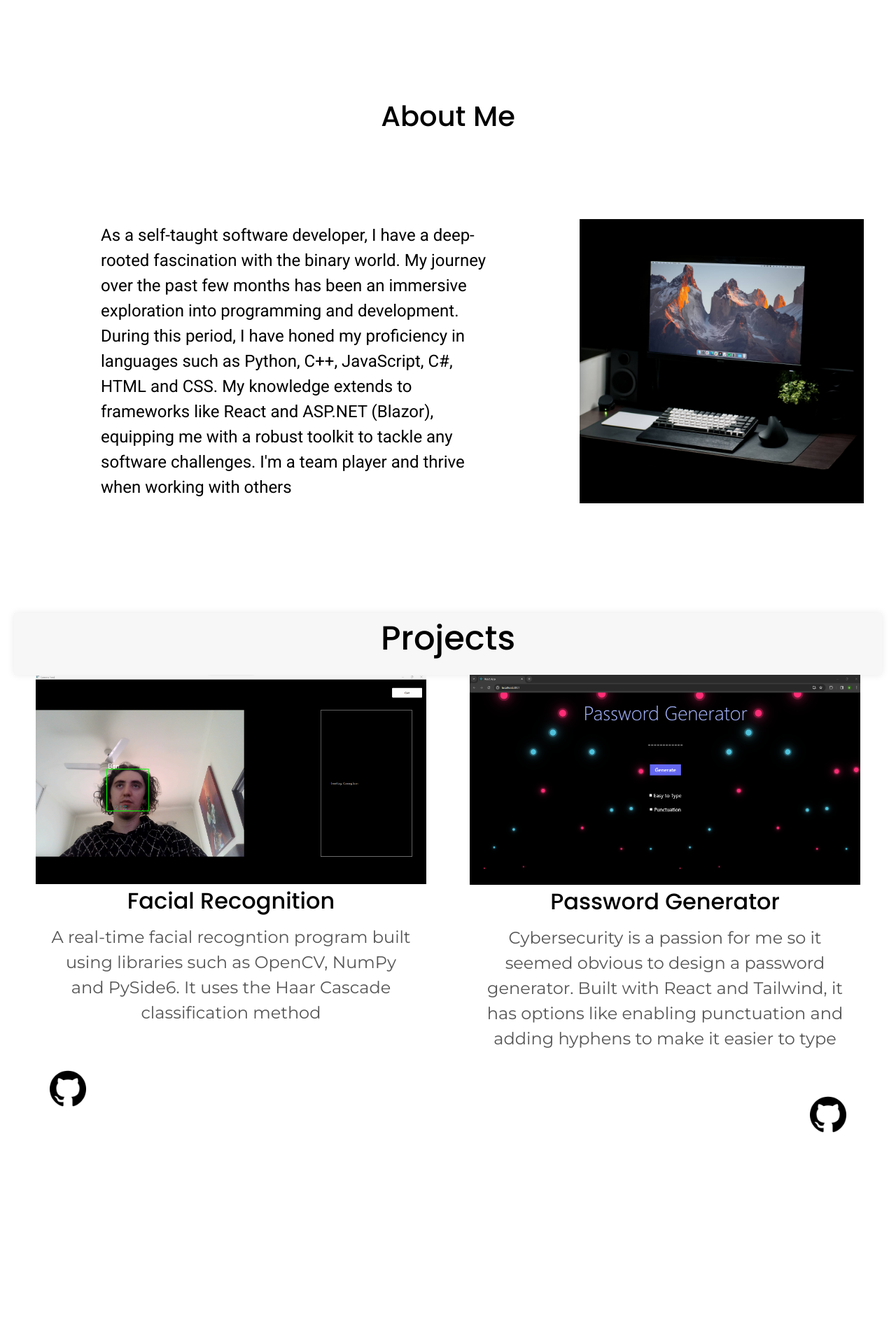
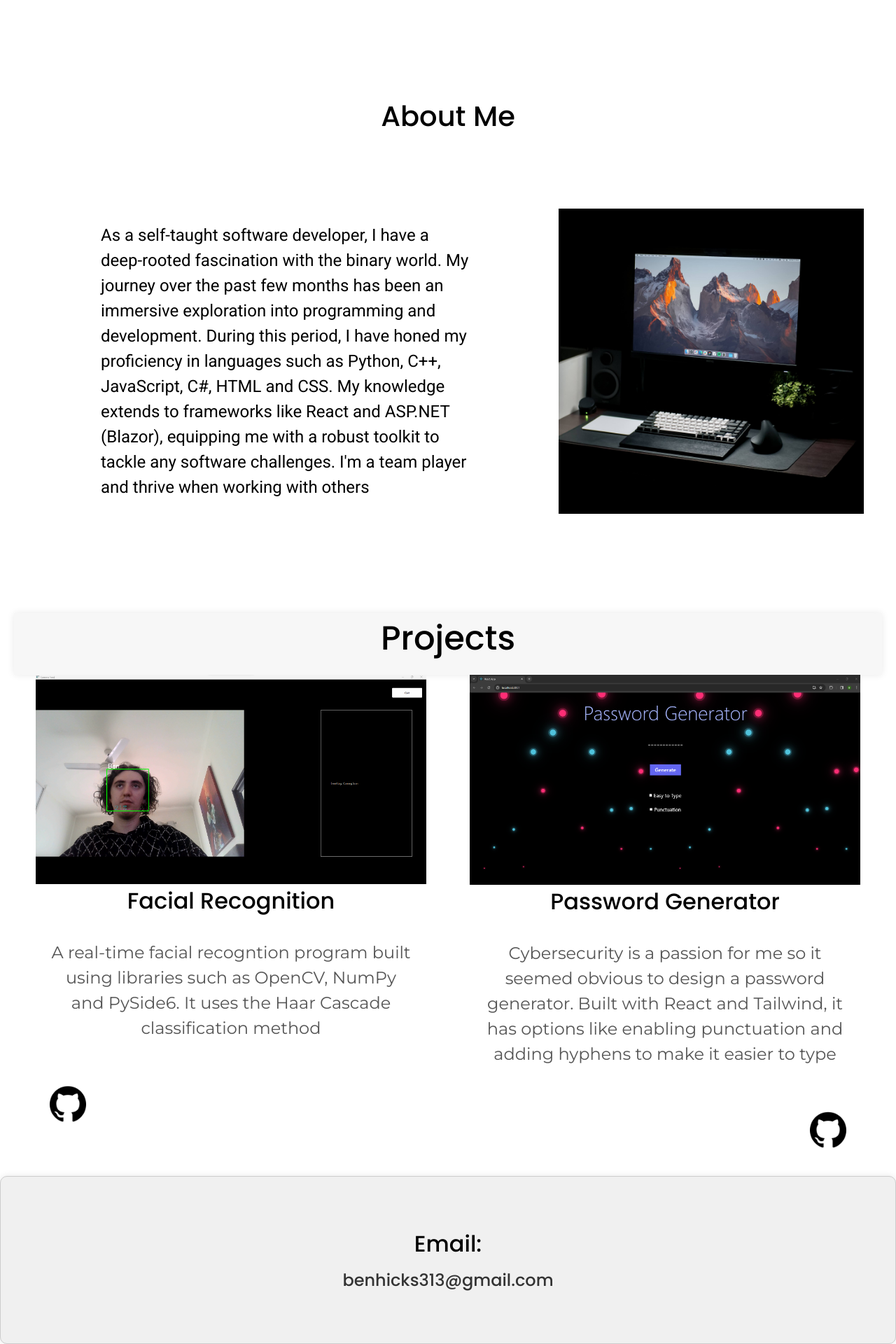
Before and after one commit to benhix/Portfolio, a React (Create React App) app: page / in a window 1280 px wide. Shown: the part 804-2724 px from the top of the page at 70% size. Before the commit the page ends 2462 px from the top, so only its background shows below. Built offline with nearby package versions, Linux system fonts and the light colour scheme.

Commit message:
Mobile Changes
- Fixed About Me styling in mobile

```diff
--- a/src/App.js
+++ b/src/App.js
@@ -3,6 +3,7 @@ import Navigation from './components/Navigation/Navigation';
 import Home from './sections/Home/Home';
 import About from './sections/About/About';
 import Projects from './sections/Projects/Projects';
+import Contact from './sections/Contact/Contact';
 
 import './App.css';
 
@@ -14,6 +15,7 @@ function App() {
       <Home />
       <About />
       <Projects />
+      <Contact />
     </div>
   );
 }
--- a/src/components/LayoutBar/LayoutBar.js
+++ /dev/null
@@ -1,17 +0,0 @@
-import React from "react";
-import './LayoutBar.css';
-
-function LayoutBar() {
-    return (
-        <div>
-            <nav className="layout">
-                <a href="/" className="layout-item">Home</a>
-                <a href="/about" className="layout-item">About</a>
-                <a href="/projects" className="layout-item">Projects</a>
-                <a href="/contact" className="layout-item">Contact</a>
-            </nav>
-        </div>
-    )
-}
-
-export default LayoutBar;
--- a/src/components/Navigation/Navigation.js
+++ b/src/components/Navigation/Navigation.js
@@ -54,6 +54,18 @@ function Navigation() {
             Projects
           </Link>
         </li>
+        <li className="layout-item">
+          <Link
+            activeClass="active"
+            to="contact"
+            spy={true}
+            smooth={true}
+            offset={-70} // Offset for fixed navbar, adjust as needed
+            duration={500}
+          >
+            Contact
+          </Link>
+        </li>
         {/* Add links for other sections */}
       </ul>
 
@@ -105,6 +117,18 @@ function Navigation() {
                 Projects
               </Link>
             </li>
+            <li className="layout-item">
+          <Link
+            activeClass="active"
+            to="contact"
+            spy={true}
+            smooth={true}
+            offset={-70} // Offset for fixed navbar, adjust as needed
+            duration={500}
+          >
+            Contact
+          </Link>
+        </li>
             {/* Add links for other sections */}
           </ul>
         </nav>
--- a/src/sections/About/About.css
+++ b/src/sections/About/About.css
@@ -4,7 +4,6 @@
     display: flex;
     justify-content: center;
     align-items: center;
-
 }
 
 .about-title {
@@ -20,9 +19,7 @@
 
 .about-image {
     padding-right: 2vw;
-    min-width: 27rem;
-    min-height: auto;
-    width: 27rem;
+    width: 280rem;
     height: auto;
 }
 
@@ -33,19 +30,21 @@
 }
 
 @media (max-width: 900px), (min-height: 1080px) {
-    @media (max-width: 900px) {
     .about-image {
-            min-width: 27rem;
-            min-height: auto;
+        width: 22rem;
     }
 
     .life-story {
-            font-size: 0.8rem;
+        font-size: 1rem;
     }
 
     .about {
-            display: flex;
         flex-direction: column-reverse;
     }
 }
+
+@media (max-width: 600px) {
+    .about-image {
+        width: 12rem;
     }
+}
--- /dev/null
+++ b/src/sections/Contact/Contact.css
@@ -0,0 +1,22 @@
+.contact {
+    display: flex;
+    flex-direction: column;
+    align-items: center;
+    justify-content: center;
+    height: 30vh; /* Adjust as needed for your design */
+    background-color: #f0f0f0; /* Card background color */
+    border: 1px solid #ccc; /* Border color */
+    border-radius: 10px; /* Border radius for rounded corners */
+    padding: 20px;
+    box-shadow: 0 0 10px rgba(0, 0, 0, 0.1); /* Box shadow for a subtle lift */
+  }
+
+  .mail-title {
+    font-size: 2rem;
+    margin-bottom: 10px;
+  }
+
+  .mail-address {
+    font-size: 1.5rem;
+    color: #333;
+  }
--- /dev/null
+++ b/src/sections/Contact/Contact.js
@@ -0,0 +1,17 @@
+import React from "react";
+import './Contact.css';
+
+function Contact() {
+    return (
+        <div className="contact">
+            <div className="mail-title">
+                <h2>Email:</h2>
+            </div>
+            <div className="mail-address">
+                <p>benhicks313@gmail.com</p>
+            </div>
+        </div>
+    );
+}
+
+export default Contact;
--- a/src/sections/Home/Home.css
+++ b/src/sections/Home/Home.css
@@ -25,6 +25,7 @@
     font-family: 'Montserrat', sans-serif;
     color: black;
     margin-bottom: 4rem;
+    margin-top: 2rem;
 }
 
 .profile-image {
@@ -53,7 +54,7 @@
 .stackimg {
     width: 20rem;
     height: auto;
-    display: inline-bl;
+    display: inline-block;
     align-self: center;
 }
 
@@ -61,6 +62,7 @@
     width: 3rem;
     height: auto;
     padding-top: 2rem;
+    padding-bottom: 2rem;
     align-self: center;
 }
 
@@ -84,7 +86,6 @@
 
 
 @media (max-width: 900px), (min-height: 1080px) {
-    @media (max-width: 900px) {
     .home-main {
         flex-direction: column;
         justify-content: center; /* Changed to 'flex-start' to align items from the top */
@@ -104,11 +105,11 @@
     }
 
     .profile-image {
-            width: 30%; /* Increased width */
+        width: 55%; /* Increased width */
         height: auto;
         margin-top: 5rem; /* Reduced margin-top */
         align-self: center;
-            min-width: none;
+        min-width: 30%;
     }
 
     .stackimg {
@@ -132,4 +133,10 @@
         margin-top: 3rem;
     }
 }
+
+@media (max-width: 465px) {
+    .gitimg {
+        margin-left: 5rem;
+
     }
+}
```
Also changed, not shown: src/components/LayoutBar/LayoutBar.css (deleted, +0 -21 lines). Lines whose indentation alone changed are shown as unchanged.
